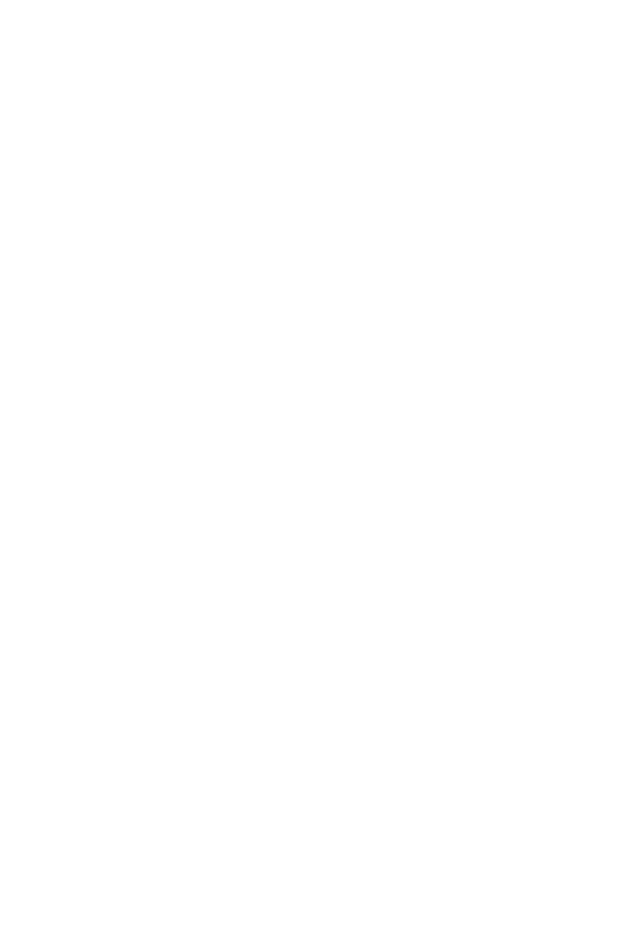
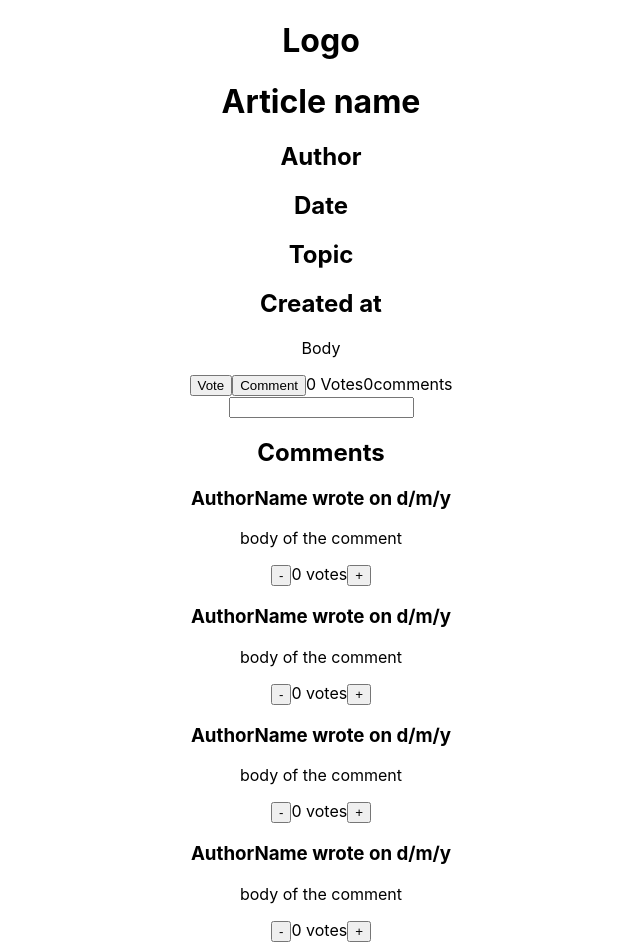
Before and after one commit to M-Sobh/newsapp, a React (Create React App) app: page /article in a window 1280 px wide. Shown: the whole page, without its empty margins (319-959 px from the left). Before the commit the page ends 800 px from the top, so only its background shows below. Built offline with nearby package versions, Linux system fonts and the light colour scheme.

Commit message:
install required packages, create the components files for the whole website and linked them as required

```diff
--- a/package.json
+++ b/package.json
@@ -8,6 +8,8 @@
     "@testing-library/user-event": "^12.8.3",
     "react": "^17.0.2",
     "react-dom": "^17.0.2",
+    "react-router": "^5.2.1",
+    "react-router-dom": "^5.3.0",
     "react-scripts": "4.0.3",
     "web-vitals": "^1.1.2"
   },
--- a/src/App.js
+++ b/src/App.js
@@ -1,7 +1,23 @@
 import "./App.css";
+import { Switch, Route } from "react-router-dom";
+import Header from "./components/Header";
+import ArticlesList from "./components/ArticlesList";
+import Article from "./components/Article";
 
 function App() {
-  return <div className="App"></div>;
+  return (
+    <Switch>
+      <div className="App">
+        <Header />
+        <Route exact path="/">
+          <ArticlesList />
+        </Route>
+        <Route exact path="/article">
+          <Article />
+        </Route>
+      </div>
+    </Switch>
+  );
 }
 
 export default App;
--- /dev/null
+++ b/src/components/Article.jsx
@@ -0,0 +1,13 @@
+import ArticleInfo from "./ArticleInfo";
+import Comments from "./Comments";
+
+
+export default function Article() {
+    return (
+        <div>
+            <ArticleInfo/>
+            <Comments/>
+
+        </div>
+    )
+}
--- /dev/null
+++ b/src/components/ArticleInfo.jsx
@@ -0,0 +1,21 @@
+
+
+ export default function ArticleInfo() {
+     return (
+         <div>
+             <h1>Article name</h1>
+             <h2>Author</h2>
+             <h2>Date</h2>
+             <h2>Topic</h2>
+             <h2>Created at</h2>
+             <p>Body</p>
+            <section>
+                <button>Vote</button>
+                <button>Comment</button>
+                <span>0 Votes</span>
+                <span>0comments</span><br/>
+                <input type = 'text'></input>
+            </section>
+         </div>
+     )
+ }
--- /dev/null
+++ b/src/components/ArticleSummary.jsx
@@ -0,0 +1,9 @@
+
+
+export default function ArticleSummary() {
+    return (
+        <div>
+            articleSummary
+        </div>
+    )
+}
--- /dev/null
+++ b/src/components/ArticlesList.jsx
@@ -0,0 +1,12 @@
+import ArticleSummary from "./ArticleSummary"
+import TopicsFilter from "./TopicsFilter"
+
+
+const ArticlesList = ()=>{
+    return  <section>
+        <TopicsFilter/>
+        <ArticleSummary/>
+    </section>
+
+}
+export default ArticlesList
--- /dev/null
+++ b/src/components/Comment.jsx
@@ -0,0 +1,15 @@
+
+
+ export default function Comment() {
+     return (
+         <section>
+             <h3>AuthorName wrote on d/m/y</h3>
+             <p>body of the comment</p>
+             <span>
+                 <button>-</button>
+                 <span>0 votes</span>
+                 <button>+</button>
+             </span>
+         </section>
+     )
+ }
--- /dev/null
+++ b/src/components/Comments.jsx
@@ -0,0 +1,15 @@
+import Comment from "./Comment";
+
+
+export default function Comments() {
+    return (
+        <div>
+            <h2>Comments</h2>
+            <Comment/>
+            <Comment/>
+            <Comment/>
+            <Comment/>
+
+        </div>
+    )
+}
--- /dev/null
+++ b/src/components/Header.jsx
@@ -0,0 +1,4 @@
+ const Header = () => {
+    return <h1>Logo</h1>
+}
+export default Header;
--- /dev/null
+++ b/src/components/TopicsFilter.jsx
@@ -0,0 +1,12 @@
+
+
+export default function TopicsFilter() {
+    return (
+        <div>
+            <select>
+                <option>--Please Select a Topic--</option>
+                <option></option>
+            </select>
+        </div>
+    )
+}
--- a/src/index.js
+++ b/src/index.js
@@ -2,5 +2,11 @@
 import ReactDOM from "react-dom";
 import "./index.css";
 import App from "./App";
+import { BrowserRouter } from "react-router-dom";
 
-ReactDOM.render(<App />, document.getElementById("root"));
+ReactDOM.render(
+  <BrowserRouter>
+    <App />
+  </BrowserRouter>,
+  document.getElementById("root")
+);
```
Also changed, not shown: 1 other file (tests, documents, lock files or other folders).
